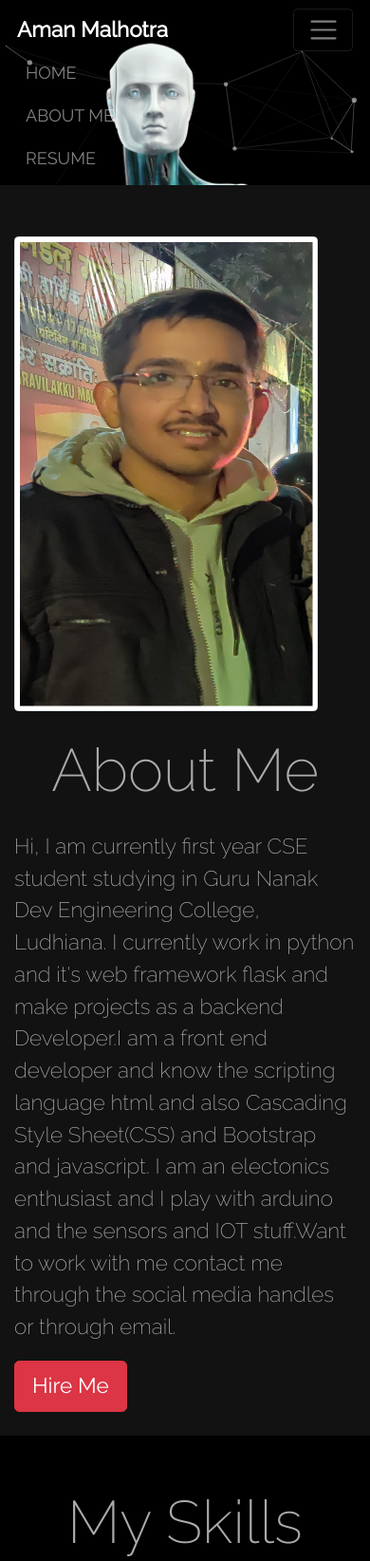
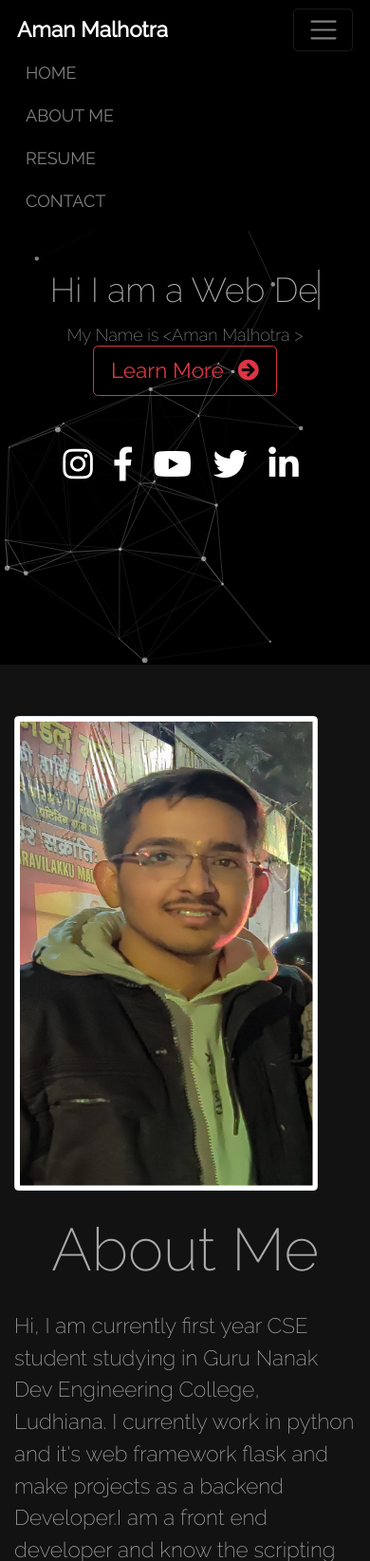
Before and after one commit to aman003malhotra/Portfolio_website, a Flask app: page / in a window 390 px wide, after a click that opens the changed part; the page is wider, and only the part inside the window is pictured. Shown: the top 1644 px of that part at 95% size. Run offline with Flask 2, Linux system fonts and the light colour scheme; some libraries are stand-ins or nearby versions.

Commit message:
Second commit

```diff
--- a/app.py
+++ b/app.py
@@ -3,11 +3,10 @@ from flask_wtf import FlaskForm
 from wtforms import StringField, SubmitField, TextAreaField
 from wtforms.validators import DataRequired
 from database import get_db, connect_db
-import os
-# import ScrollReveal from 'scrollre'
+
 
 app = Flask(__name__)
-app.config['SECRET_KEY'] = os.urandom(24)
+app.config['SECRET_KEY'] = '5791628bb0b13ce0c676dfde280ba245'
 
 @app.route('/', methods=['GET','POST'])
 def index():
--- a/static/style.css
+++ b/static/style.css
@@ -28,7 +28,7 @@ h2 {
 	color:white !important;
 }
 #main-menu{
-  z-index:999 !important;
+  z-index:17000 !important;
 }
 
 #home{
@@ -37,6 +37,14 @@ h2 {
 	height:auto;
   position:absolute;
 
+}
+.main-heading{
+  margin-top:300px;
+  padding-left:400px;
+}
+
+#navbar ul li a:hover{
+  text-decoration: line-through;
 }
 
 .about-me{
@@ -69,3 +77,47 @@ canvas {
 .card{
   background-color:#121212 !important;
 }
+
+.social-media li a{
+  text-decoration:none !important;
+  color:white;
+}
+
+@media only screen and (max-width: 1500px) {
+  .main-menu{
+    background-color: black;
+  }
+  .robot{
+    display: none;
+  }
+  .main-heading{
+    width:100%;
+    text-align:center;
+    margin-top:70px;
+    padding-left: 0px;
+    z-index:10000;
+  }
+  .main-heading h1{
+    font-size:2em;
+  }
+
+  .main-heading h2{
+    font-size:1em;
+  }
+}
+
+@media only screen and (min-width:800px) (max-width: 1500px;){
+  .main-heading{
+    margin-top:200px;
+  }
+}
+
+@media only screen and (max-width:768px){
+  .main-heading{
+    padding-top:200px !important;
+  }
+
+  #particles-js{
+    height:700px;
+  }
+}
--- a/templates/about.html
+++ /dev/null
@@ -1,3 +0,0 @@
-{% extends "layout.html" %}
-{% block content %}
-{% endblock %}
--- a/templates/contact.html
+++ /dev/null
@@ -1,3 +0,0 @@
-{% extends "layout.html" %}
-{% block content %}
-{% endblock %}
--- a/templates/index.html
+++ b/templates/index.html
@@ -3,7 +3,7 @@
 	<link href="https://fonts.googleapis.com/css?family=Raleway:200,100,400" rel="stylesheet" type="text/css" />
 	<link rel="stylesheet" id="themify-icons-css-css" href="http://themes.dhrubok.website/porfo/wp-content/themes/porfo/assets/css/themify-icons.css?ver=5.0.8" type="text/css" media="all">
 <div id="particles-js">
-	<div class="text-center mb-5 main-heading float-left" style="margin-top:600px;padding-left:250px; " id="home">
+	<div class="text-center mb-5 main-heading float-left" id="home">
 				<h1>Hi I am
 				  <span
 				     class="txt-rotate"
@@ -15,16 +15,16 @@
 						<i class="fas fa-arrow-circle-right ml-2"></i>
 					</a>
 				</h2>
-				<ul class="list-unstyled text-center list-inline mt-5">
-					<li class="list-inline-item"><span class="fab fa-instagram fa-2x mr-2"></span></li>
-					<li class="list-inline-item"><span class="fab fa-facebook-f fa-2x mr-2"></span></li>
-					<li class="list-inline-item"><span class="fab fa-youtube mr-2 fa-2x"></span></li>
-					<li class="list-inline-item"><span class="fab fa-twitter mr-2 fa-2x"></span></li>
-					<li class="list-inline-item"><span class='fab fa-linkedin-in mr-2 fa-2x'></span></li>
+				<ul class="list-unstyled text-center list-inline mt-5 social-media">
+					<li class="list-inline-item"><a href=""><span class="fab fa-instagram fa-2x mr-2"></span></a></li>
+					<li class="list-inline-item"><a href=""><span class="fab fa-facebook-f fa-2x mr-2"></span></a></li>
+					<li class="list-inline-item"><a href=""><span class="fab fa-youtube mr-2 fa-2x"></span></a></li>
+					<li class="list-inline-item"><a href=""><span class="fab fa-twitter mr-2 fa-2x"></span></a></li>
+					<li class="list-inline-item"><a href=""><span class='fab fa-linkedin-in mr-2 fa-2x'></span></a></li>
 				</ul>
 			</div>
 			<div>
-				<img class="img-fluid" src="{{url_for('static', filename='robot.png') }}" style="position:absolute;">
+				<img class="img-fluid robot" src="{{url_for('static', filename='robot.png') }}" style="position:absolute;">
 			</div>
 </div>
 <div class="about-me" id="about">
@@ -90,17 +90,17 @@
 		<p class="lead ">Send me you project briefs or ping me on a social media platform</p>
 		<a href="" role="button" class="btn btn-outline-danger btn-lg">Start a Project<i class="fas fa-arrow-circle-right ml-2"></i></a>
 		<div class="row">
-			<div class="col-sm-4 text-danger">
+			<div class="col-sm-4 text-danger contact-1">
 				<i class="fas fa-mobile-alt fa-3x pt-5"></i><br>
 				<p class="lead pt-3">+91 6284085887</p>
 
 			</div>
-			<div class="col-sm-4 text-danger">
+			<div class="col-sm-4 text-danger contact-2">
 				<i class="fas fa-map-marker-alt fa-3x pt-5"></i><br>
 				<p class="lead pt-3">Ludhiana,Punjab</p>
 
 			</div>
-			<div class="col-sm-4 text-danger">
+			<div class="col-sm-4 text-danger contact-3">
 				<i class="far fa-envelope fa-3x pt-5"></i><br>
 				<p class="lead pt-3">aman003malhotra@gmail.com</p>
 			</div>
@@ -429,6 +429,18 @@ requestAnimationFrame(update);
 		duration:2000,
 		origin:'left'
 	})
+		sr.reveal('.contact-1',{
+		duration:2000,
+		origin:'left'
+	})
+		sr.reveal('.contact-2',{
+		duration:2000,
+		origin:'left'
+	})
+		sr.reveal('.contact-3',{
+		duration:2000,
+		origin:'left'
+	})
 </script>
 
 	<!--This is for scrollspy-->
--- a/templates/layout.html
+++ b/templates/layout.html
@@ -39,9 +39,6 @@
 						<a class="nav-link ml-2" href="#resume">RESUME</a>
 					</li>
 					<li>
-						<a class="nav-link ml-2" href="#portfolio">PORTFOLIO</a>
-					</li>
-					<li>
 						<a class="nav-link ml-2" href="#contact">CONTACT</a>
 					</li>
 				</ul>
--- a/templates/portfolio.html
+++ /dev/null
@@ -1,3 +0,0 @@
-{% extends "layout.html" %}
-{% block content %}
-{% endblock %}
```
Also changed, not shown: templates/resume.html (deleted, +0 -9 lines).
